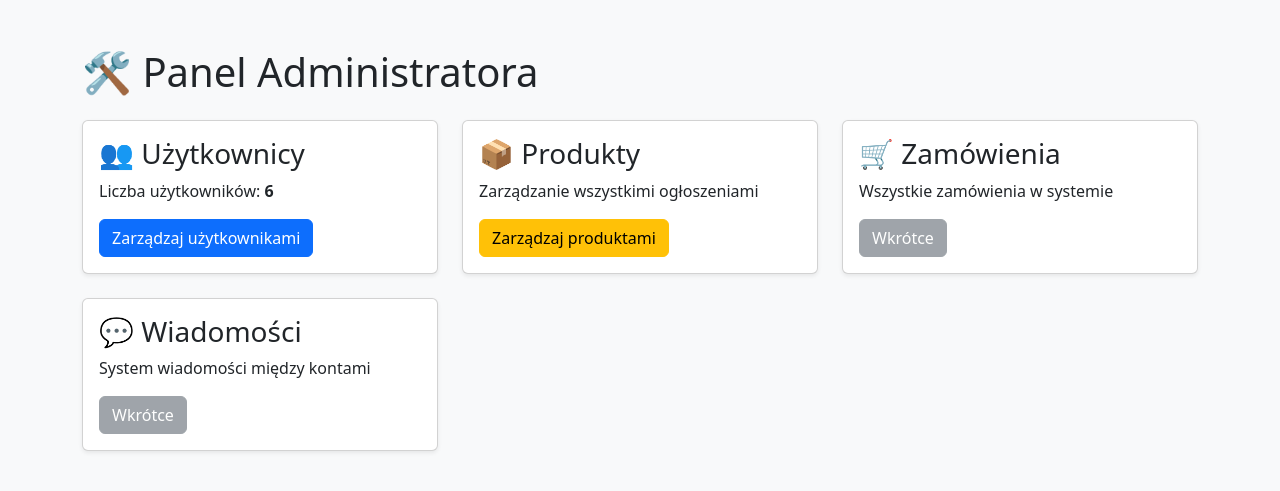
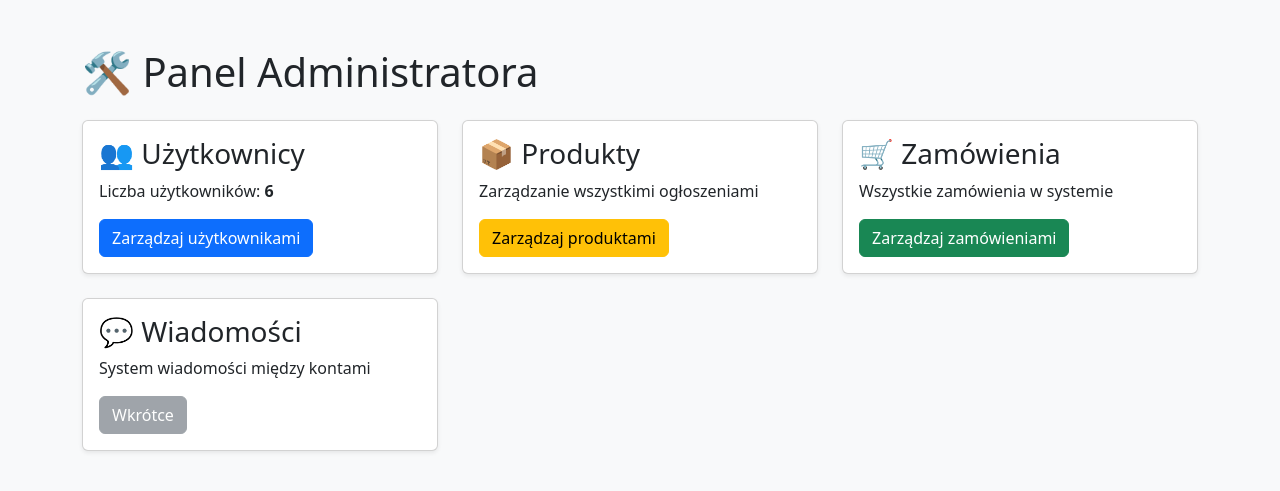
Before and after one commit to c0ntl1e/allegro-clone, a Django app: page /admin-panel/ in a window 1280 px wide. Shown: the top 491 px of the page. Run offline with Django 5.2, Linux system fonts and the light colour scheme; a user stored in the database is signed in; data comes from the database, SQL or seed files in the repository.

Commit message:
Enable admin orders button

```diff
--- a/accounts/templates/accounts/admin_panel.html
+++ b/accounts/templates/accounts/admin_panel.html
@@ -90,12 +90,12 @@
                 Wszystkie zamówienia w systemie
             </p>
 
-                    <button
-                        class="btn btn-secondary"
-                        disabled
+            <a
+                href="/admin-orders/"
+                class="btn btn-success"
             >
-                        Wkrótce
-                    </button>
+                Zarządzaj zamówieniami
+            </a>
 
         </div>
 
```
Lines whose indentation alone changed are shown as unchanged.
